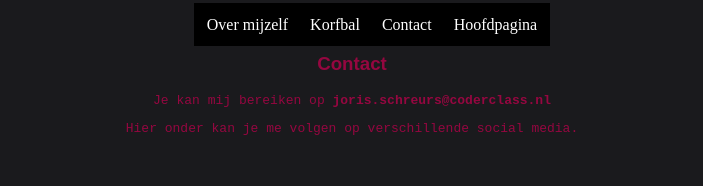
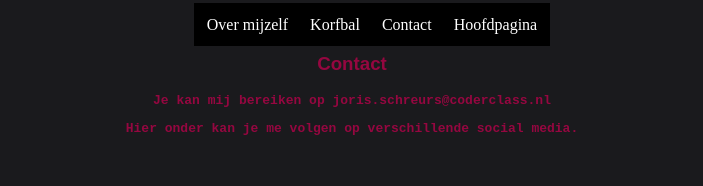
Before and after one commit to joriscool/joris-html2, a plain HTML site: page Contact.html in a window 1280 px wide. Shown: the top 186 px of the page, without its empty margins (288-991 px from the left). Drawn offline with Linux system fonts and the light colour scheme.

Commit message:
Update Contact.html

```diff
--- a/Contact.html
+++ b/Contact.html
@@ -18,8 +18,8 @@
   <article>
     <section>
       <h1>Contact</h1>
-      <p>Je kan mij bereiken op <strong>joris.schreurs@coderclass.nl</strong></p>
-      <p>Hier onder kan je me volgen op verschillende social media.</p>
+      <p><strong>Je kan mij bereiken op joris.schreurs@coderclass.nl</strong></p>
+      <p><strong>Hier onder kan je me volgen op verschillende social media.</strong></p>
       <div id="contactdiv">
         <a href="https://www.instagram.com/j.boss71/?hl=nl"><img id="instagram" src="instagramplaatje.png" alt="" height="200" width="200" ></a><a href="https://mobile.twitter.com/?lang=nl"><img id="twitter" src="twitterplaatje.png" alt="" width="200" height="200"></a><a href="https://www.youtube.com/channel/UCAeB1iqUMBSUkeGBD0rSLHw?view_as=subscriber"> <img id="yt" src="ytplaatje.png" alt="" width="250" height="200"></a>
       </div>
```
